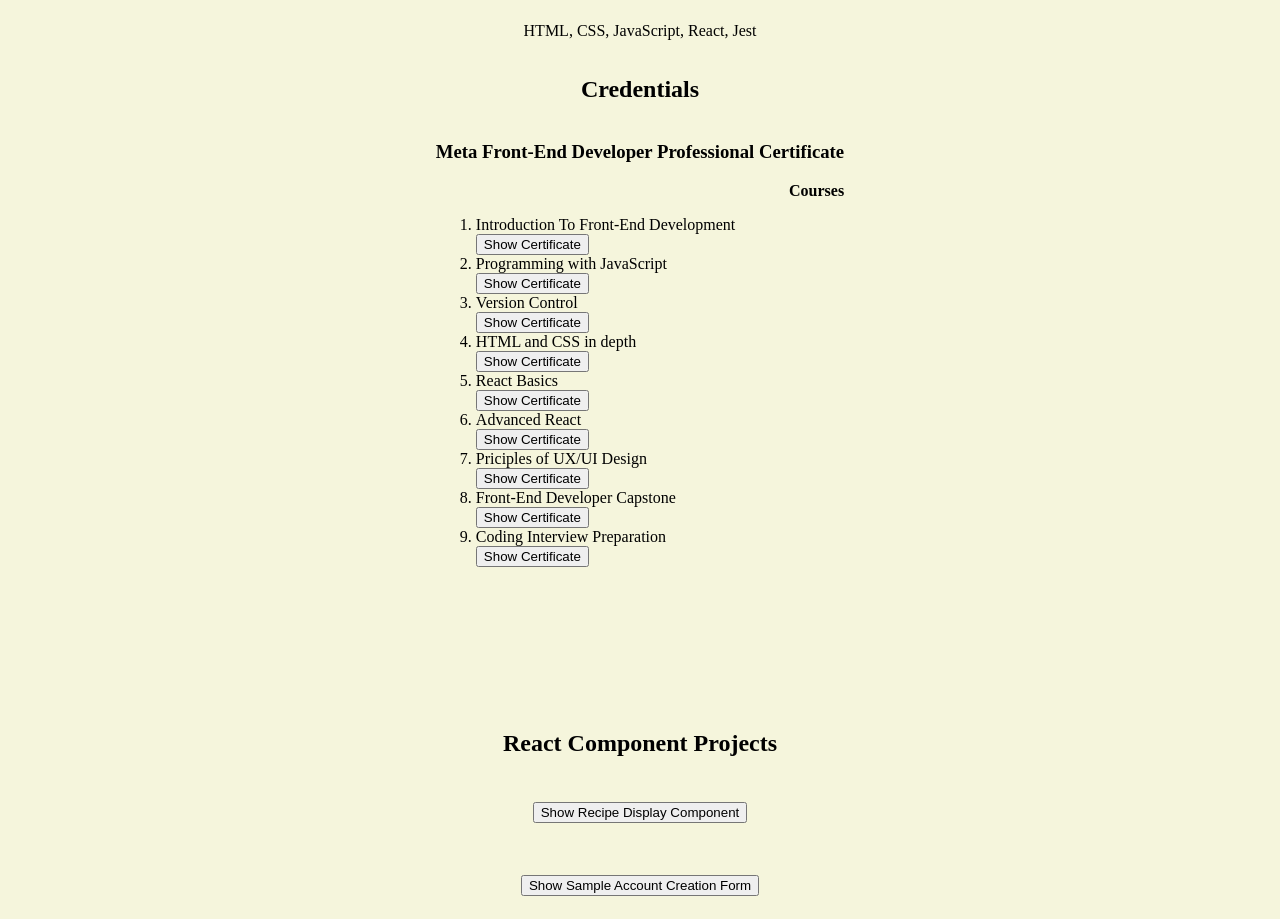
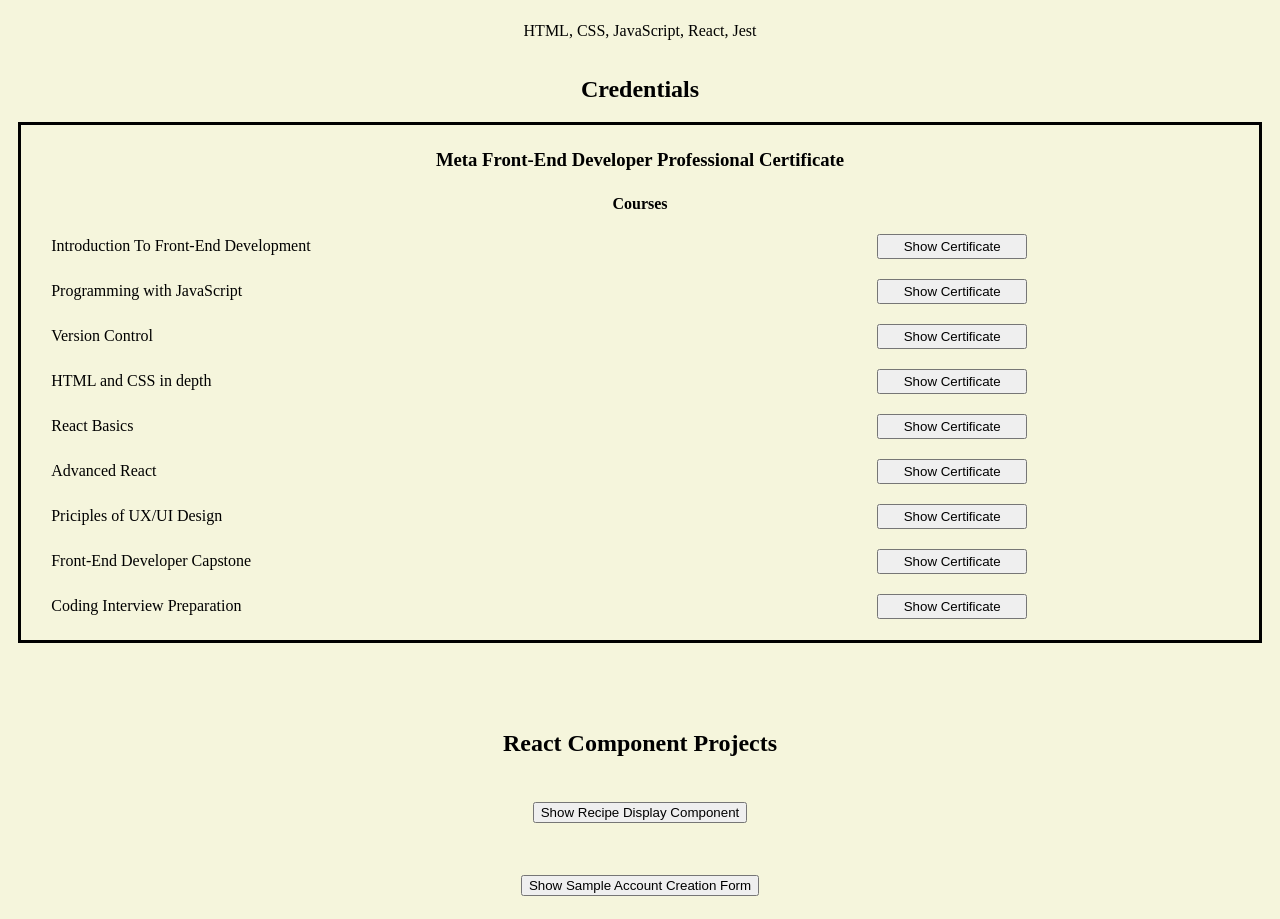
Before and after one commit to marktaddonio5/Personal-Website, a React (Create React App) app: page / in a window 1280 px wide. Shown: the part 1000-1919 px from the top of the page. Built offline with nearby package versions, Linux system fonts and the light colour scheme.

Commit message:
worked out css on credential more

```diff
--- a/src/App.css
+++ b/src/App.css
@@ -59,14 +59,10 @@
   flex-wrap: wrap;
 }
 
-nav > ul > li {
+ul > li {
   list-style: none;
   padding-left: 2vw;
   padding-right: 2vw;
-}
-
-Link {
-  color:blue
 }
 
 .mainSection {
@@ -252,19 +248,54 @@
 }
 
 /* Certifications */
-.certsContainer{
+
+.credential {
+  display: inline-flex;
+  flex-direction: column;
+  place-items: center;
+  border-style: solid;
+  margin-left: 2vw;
+  margin-right: 2vw;
+
+}
+
+.ulGrid{
   display: grid;
-  grid-template-columns: repeat(4, 1fr);
-  grid-template-rows: repeat(9, 200px);
-  border-style: solid;
+  grid-template-columns: 1fr 1fr;
+  column-gap: 20px;
+  row-gap: 20px;
+  grid-template-rows: repeat(18 fit-content);
+  max-width: 96vw;
+  width: 96vw;
+  padding: 5px;
+  align-items: center;
+}
+
+ul > {
+  border-top-style: solid;
+}
+
+.certButton {
+  width: 150px;
+  height: 25px;
+}
+
+.liLine {
+  border-top-style: solid;
 }
 
 .column1 {
-  grid-column: 1;
+  grid-column-start: 1;
+  justify-self: left;
 }
 
 .column2{
-  grid-column: 3;
+  grid-column-start: 2;
+  justify-self: center;
+}
+
+.columnSpan {
+  grid-column: span 2;
 }
 
 @keyframes certa {
@@ -277,13 +308,16 @@
   to {right: 100vw;}
 }
 
-.cert {
+.certimg {
   position:relative;
+  max-width:90vw;
   animation-name: certa;
   animation-duration: 1s;
+  justify-self: center;
 }
 
 /* defaults */
+
 .App-logo {
   height: 40vmin;
   pointer-events: none;
--- a/src/components/CertsArticle.js
+++ b/src/components/CertsArticle.js
@@ -49,14 +49,14 @@
     if (visible === true) {
     return (
         <>
-        <img className="cert" style={{animationName: visible ? "certa" : "certb" }}  key={props.name} src={props.src} alt={props.name} />
-        <button onClick={onClick}>Hide {props.name} Certificate</button>
+        <button className="certButton column2" onClick={onClick}>Hide {props.name} Certificate</button>
+        <img className="certimg columnSpan" style={{animationName: "certa"}}  key={props.name} src={props.src} alt={props.name} />
         </>
     )
     }
     else return (
         <>
-        <button onClick={onClick}>Show {props.name} Certificate</button>
+        <button className="column2 certButton" onClick={onClick}>Show {props.name} Certificate</button>
         </>
     )
 }
@@ -64,8 +64,8 @@
 const certs = certificates.map(items => {
     return (
         <>
-            <li>{items.name}</li>
-            <ImageShow className="column2" key={items.name} src={items.src} />
+            <li className="column1">{items.name}</li>
+            <ImageShow key={items.name} src={items.src} />
         </>
     )
 })
@@ -74,12 +74,12 @@
 const CertsArticle = () => {
 
     return (
-        <div>
-        <h3 className="column1">Meta Front-End Developer Professional Certificate</h3>
-            <label className="column1" for="courses">Courses</label>
-            <ol className="column1">
-               {certs}
-            </ol>
+        <div className="credential">
+        <h3 style={{padding: "5px"}}>Meta Front-End Developer Professional Certificate</h3>
+        <label for="courses">Courses</label>
+        <ul className="ulGrid">
+            {certs}
+        </ul>
         </div>
     )
 }
--- a/src/section-components/WebDevelopment.js
+++ b/src/section-components/WebDevelopment.js
@@ -4,23 +4,6 @@
 import Form from "../components/Form";
 import { useState } from "react";
 import CertsArticle from "../components/CertsArticle";
-
-const certificates = [
-    require('../assets/CourseraIntroOct30.jpg'),
-    require('../assets/CourseraJSNov11pdf.jpg'),
-    require('../assets/CourseraVersionControlNov19.jpg'),
-    require('../assets/CourseraInDepthHTMLCSSJan9.jpg'),
-    require('../assets/CourseraReactBasicsJan21.jpg'),
-    require('../assets/CourseraAdvReactFeb13.jpg'),
-    require('../assets/CourseraUX:UIFeb16.jpg'),
-    require('../assets/CourseraDevCapstoneMar11.jpg'),
-    require('../assets/CourseraCodingInterviewMar21.jpg'),
-]
-
-const certs = certificates.map(items => {
-   return (
-    <img key={items} src={items} alt="certificate image" className="certs" />
-)})
 
 
 const WebDevelopment = () => {
```
